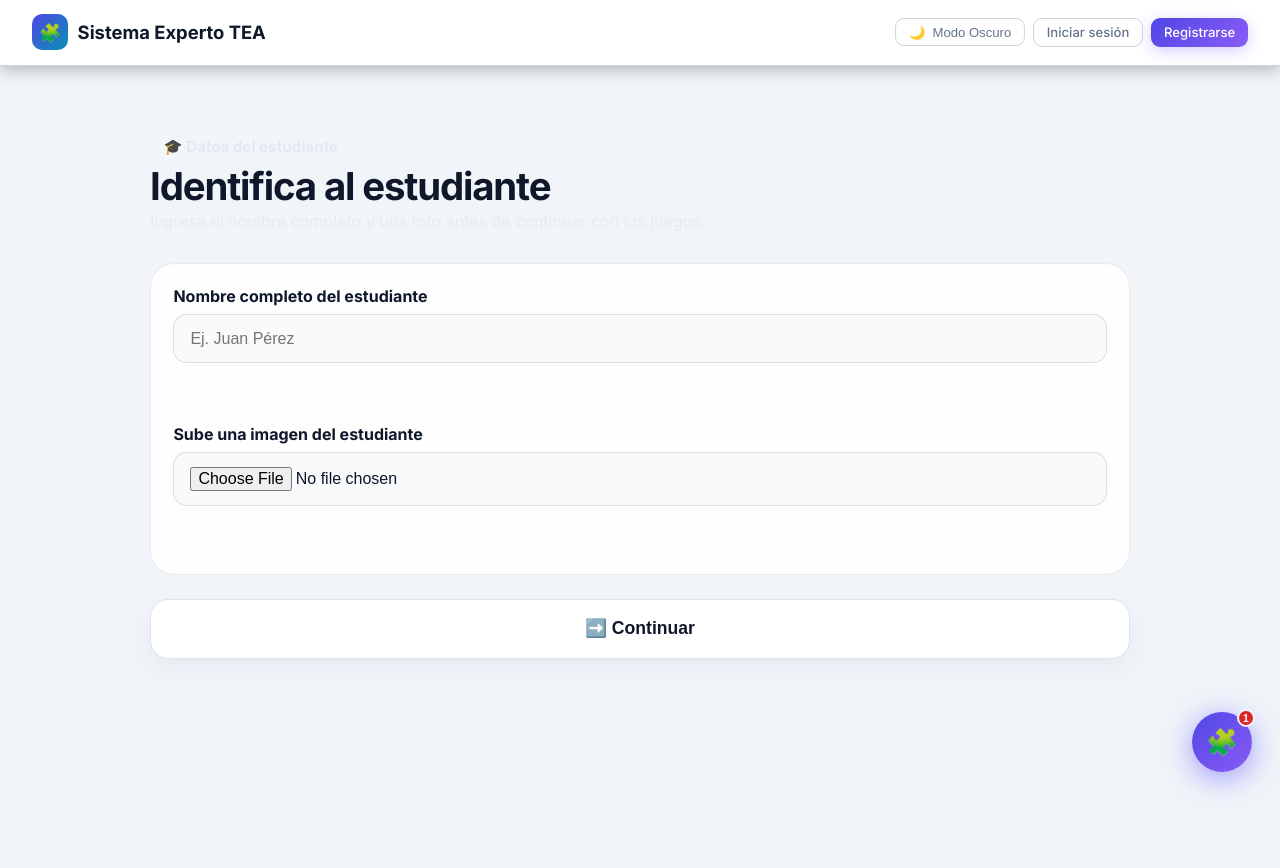
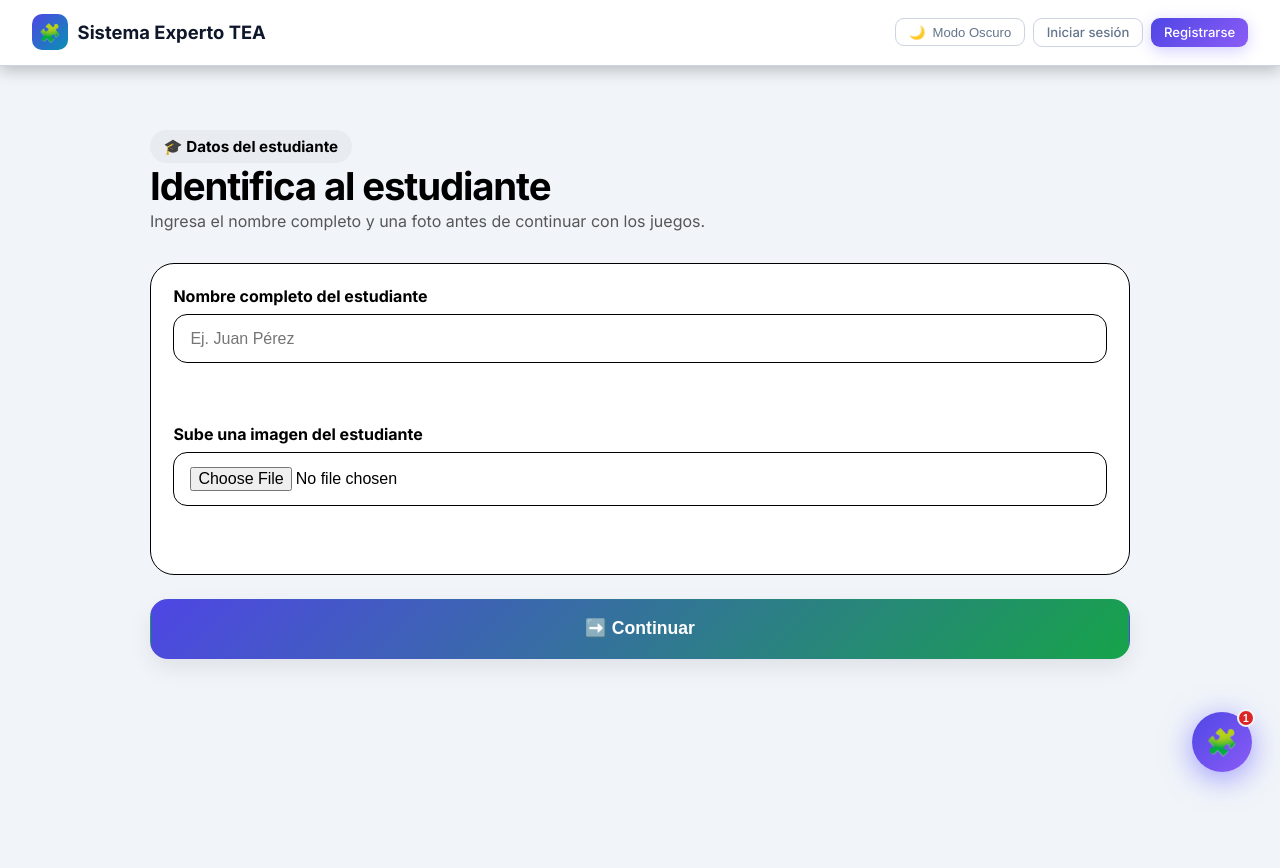
Before and after one commit to victoriabolivar1411-lang/PRUEBA2, a Django app: page /jugar-evaluar/ in a window 1280 px wide. Run offline with Django 5.2, Linux system fonts and the light colour scheme.

Commit message:
arreglo de colores de juego

```diff
--- a/experto/templates/experto/jugar_evaluar.html
+++ b/experto/templates/experto/jugar_evaluar.html
@@ -5,24 +5,45 @@
 <style>
   :root {
     --game-bg: var(--c-bg);
-    --panel-bg: rgba(255,255,255,.92);
-    --button-primary: #4A90E2;
-    --button-success: #50C878;
-    --button-warning: #FFB347;
+    --panel-bg: var(--c-card);
+    --panel-bg-soft: rgba(255,255,255,.08);
+    --button-primary: var(--c-accent);
+    --button-success: var(--c-teal);
+    --button-warning: var(--c-yellow);
     --button-text: #ffffff;
     --text-dark: var(--c-text);
-    --border-soft: rgba(74,144,226,.25);
-    --shadow-soft: 0 18px 40px rgba(28,67,146,.08);
+    --text-strong: var(--c-heading);
+    --text-muted: rgba(226,232,240,.82);
+    --border-soft: var(--c-border);
+    --surface-border: var(--c-border);
+    --pill-bg: rgba(255,255,255,.08);
+    --shadow-soft: 0 18px 40px rgba(0,0,0,.18);
+  }
+  html[data-theme="light"] {
+    --game-bg: var(--c-bg);
+    --panel-bg: var(--c-surface);
+    --panel-bg-soft: rgba(255,255,255,.98);
+    --button-primary: var(--c-accent);
+    --button-success: var(--c-green);
+    --button-warning: var(--c-yellow);
+    --button-text: #ffffff;
+    --text-dark: #000000;
+    --text-strong: #000000;
+    --text-muted: rgba(0,0,0,.65);
+    --border-soft: #000000;
+    --surface-border: #000000;
+    --pill-bg: rgba(0,0,0,.04);
+    --shadow-soft: 0 16px 28px rgba(15,23,42,.08);
   }
   .tea-game-shell {
     background: var(--game-bg);
     min-height: calc(100vh - 62px);
     padding: 2rem 1rem 3rem;
-    color: var(--c-white);
+    color: var(--text-dark);
   }
   .game-card {
-    background: var(--c-surface);
-    border: 1px solid var(--border-soft);
+    background: var(--panel-bg);
+    border: 1px solid var(--surface-border);
     border-radius: 24px;
     padding: 2rem;
     max-width: 980px;
@@ -56,17 +77,17 @@
   }
   .game-subtitle {
     font-size: 1rem;
-    color: rgba(226,232,240,.8);
+    color: var(--text-muted);
     max-width: 620px;
     line-height: 1.6;
   }
   .progress-bar-wrap {
     width: 100%;
     height: 18px;
-    background: rgba(255,255,255,.7);
+    background: var(--panel-bg-soft);
     border-radius: 999px;
     overflow: hidden;
-    border: 1px solid rgba(74,144,226,.25);
+    border: 1px solid var(--surface-border);
     margin-top: .75rem;
   }
   .progress-bar {
@@ -93,9 +114,9 @@
     width: 100%;
     min-height: 60px;
     border-radius: 18px;
-    border: 1px solid rgba(34,68,113,.14);
-    background: white;
-    color: #0f172a;
+    border: 1px solid var(--border-soft);
+    background: var(--panel-bg);
+    color: var(--text-dark);
     font-size: 1.1rem;
     font-weight: 700;
     display: inline-flex;
@@ -103,12 +124,19 @@
     justify-content: center;
     padding: 1rem 1.25rem;
     cursor: pointer;
-    transition: transform .18s ease, box-shadow .18s ease, background .18s ease;
-    box-shadow: 0 9px 22px rgba(55,83,150,.06);
+    transition: transform .18s ease, box-shadow .18s ease, background .18s ease, border-color .18s ease;
+    box-shadow: 0 9px 22px rgba(0,0,0,.08);
     user-select: none;
   }
   .large-button.primary {
-    color: #0f172a;
+    background: linear-gradient(135deg, var(--button-primary), var(--button-success));
+    color: var(--button-text);
+    border-color: transparent;
+  }
+  .large-button.warning {
+    background: linear-gradient(135deg, var(--button-warning), #fbbf24);
+    color: #000;
+    border-color: transparent;
   }
   .large-button:hover,
   .emoji-choice:hover,
@@ -202,14 +257,14 @@
     gap: .35rem;
     padding: .45rem .85rem;
     border-radius: 999px;
-    background: rgba(255,255,255,.08);
-    color: rgba(226,232,240,.95);
+    background: var(--pill-bg);
+    color: var(--text-dark);
     font-size: .95rem;
     font-weight: 700;
   }
   .game-count {
     font-size: 1rem;
-    color: #475569;
+    color: var(--text-muted);
     margin-top: .5rem;
   }
   .game-action-row {
@@ -355,8 +410,8 @@
   .student-entry-card {
     display: grid;
     gap: 1rem;
-    background: rgba(255,255,255,.88);
-    border: 1px solid rgba(15,23,42,.08);
+    background: var(--panel-bg-soft);
+    border: 1px solid var(--surface-border);
     border-radius: 24px;
     padding: 1.4rem;
     margin-top: 1rem;
@@ -367,16 +422,17 @@
   }
   .student-entry-card label {
     font-weight: 700;
-    color: #0f172a;
+    color: var(--text-dark);
   }
   .student-entry-card input[type="text"],
   .student-entry-card input[type="file"] {
     width: 100%;
-    border: 1px solid rgba(15,23,42,.12);
+    border: 1px solid var(--surface-border);
     border-radius: 14px;
     padding: 0.9rem 1rem;
     font-size: 1rem;
-    background: #f8fafc;
+    background: var(--panel-bg);
+    color: var(--text-dark);
   }
   .error-text {
     color: #b91c1c;
@@ -734,12 +791,12 @@
         return `<button type="button" class="emoji-choice" data-value="${text}"><span class="choice-emoji">${emoji}</span><span class="choice-text">${label}</span></button>`;
       }).join('');
       gameContent.innerHTML = `
-        <div class="game-row" style="gap:1rem;">
-          <div style="padding:1.8rem; border-radius:24px; background:rgba(255,255,255,.96); border:1px solid rgba(74,144,226,.18);">
+        <div class="game-row">
+          <div class="game-panel">
             <div class="game-illustration">${item.emoji}</div>
             <p class="game-prompt">Elige la carita que mejor dice cómo se siente.</p>
             <p class="game-tip">Toca una opción grande para jugar.</p>
-            <p style="font-size:1rem; color:#475569; line-height:1.7; margin-top:1rem;">${item.text}</p>
+            <p class="game-text">${item.text}</p>
             <p class="game-count" style="margin-top:1rem; font-weight:700;">Pregunta ${game1Index + 1} de ${game.items.length}</p>
           </div>
           <div style="display:grid; gap:1rem; grid-template-columns: repeat(auto-fit, minmax(150px,1fr));">
@@ -764,7 +821,7 @@
       gameContent.innerHTML = `
         <div style="margin-bottom:1rem; display:flex; align-items:center; gap:1rem; flex-wrap:wrap;">
           <div class="status-pill">Arrastra o toca en el orden correcto</div>
-          <span style="color:rgba(226,232,240,.9);">Selecciona los cuatro pasos en secuencia.</span>
+          <span class="sequence-note">Selecciona los cuatro pasos en secuencia.</span>
         </div>
         <div class="game-row" id="sequence-area">${cards}</div>
         <div class="feedback-box hidden" id="sequence-selected" style="margin-top:1rem;">Orden seleccionado: <strong id="sequence-list"></strong></div>
@@ -780,9 +837,9 @@
       const item = game.items[0];
       const options = item.options.map(option => `<button class="choice-card" data-value="${option}">${option}</button>`).join('');
       gameContent.innerHTML = `
-        <div style="text-align:center; padding:1.5rem; background:rgba(255,255,255,.9); border-radius:22px; border:1px solid rgba(255,191,71,.25);">
+        <div class="pattern-panel">
           <div class="game-emoji">${item.pattern}</div>
-          <p style="font-size:1.05rem; font-weight:700; color:#1e293b;">¿Qué sigue?</p>
+          <p class="pattern-title">¿Qué sigue?</p>
         </div>
         <div style="display:grid; gap:1rem; grid-template-columns: repeat(auto-fit, minmax(160px,1fr)); margin-top:1rem;">
           ${options}
```
Also changed, not shown: other parts of experto/templates/experto/jugar_evaluar.html (+51 -23 lines), experto/utils.py (+10 -3 lines).
